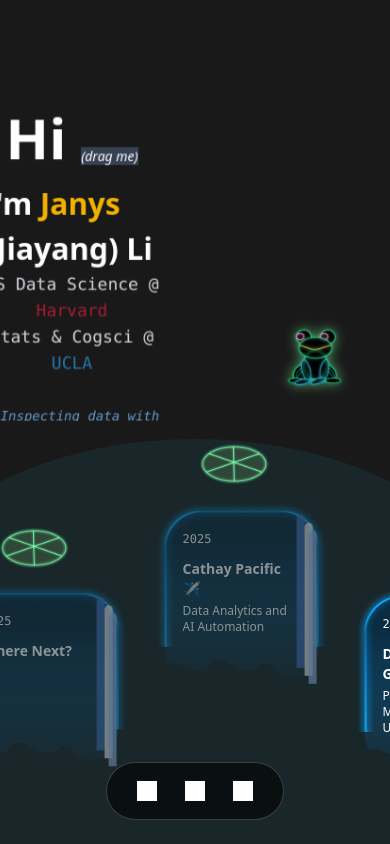
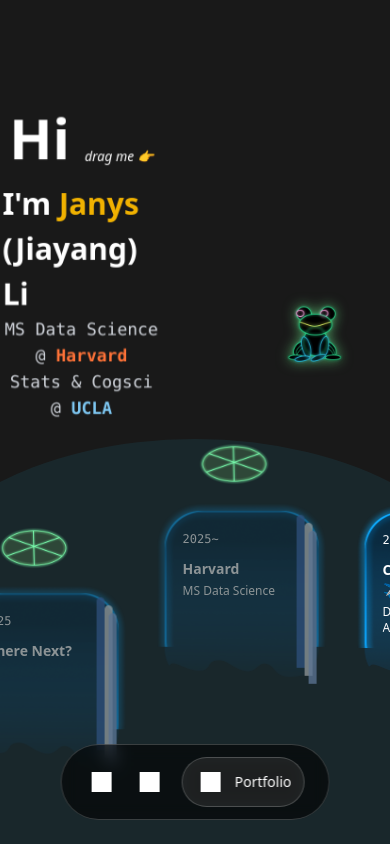
Before and after one commit to janys0v0/janys0v0.github.io, a Next.js app: page / in a window 390 px wide. Shown: the top 844 px of the page. Built offline with nearby package versions, Linux system fonts and the light colour scheme; grey boxes are pictures that could not be loaded.

Commit message:
added windwo contents

```diff
--- a/src/app/globals.css
+++ b/src/app/globals.css
@@ -44,7 +44,7 @@
 }
 
 .intro-description {
-  @apply text-[#6699cc] text-center md:text-left font-mono mb-0 text-sm mt-8;
+  @apply text-gray-400 text-center md:text-left font-mono mb-0 text-sm mt-8;
 }
 
 .profile-image-container {
@@ -104,6 +104,18 @@
   @apply absolute bottom-full left-1/2 transform -translate-x-1/2 mb-2 px-2 py-1 bg-black/80 text-white text-xs rounded whitespace-nowrap pointer-events-none;
 }
 
+.portfolio-group {
+  @apply flex items-center space-x-2 bg-white/10 backdrop-blur-sm rounded-full px-3 py-2 border border-white/20 hover:bg-white/15 transition-all duration-200 cursor-pointer;
+}
+
+.portfolio-group .social-icon {
+  @apply w-8 h-8 flex items-center justify-center rounded-full transition-colors duration-200;
+}
+
+.portfolio-text {
+  @apply text-white text-sm font-medium;
+}
+
 /* Portfolio Modal Styles */
 .portfolio-modal {
   @apply fixed inset-0 bg-black/70 backdrop-blur-sm flex items-center justify-center z-50 pointer-events-auto;
@@ -148,6 +160,41 @@
 
 .portfolio-action-button {
   @apply px-6 py-3 rounded-lg font-medium transition-colors text-center;
+}
+
+/* Tech Logo Styles */
+.tech-logo {
+  @apply inline-block bg-white rounded-md;
+  height: 2.0em;
+  padding: 4px;
+  vertical-align: middle;
+}
+
+.tech-logos-container {
+  @apply flex flex-wrap gap-2 items-center;
+  justify-content: flex-start;
+}
+
+/* Wait Message Animation */
+.wait-message {
+  @apply fixed top-1/2 left-1/2 z-[200] bg-black/80 text-white px-6 py-3 rounded-lg text-sm font-medium backdrop-blur-sm border border-white/20;
+  transform: translate(-50%, -50%);
+  animation: fadeOut 1s ease-out forwards;
+}
+
+@keyframes fadeOut {
+  0% {
+    opacity: 1;
+    transform: translate(-50%, -50%) scale(1);
+  }
+  70% {
+    opacity: 1;
+    transform: translate(-50%, -50%) scale(1);
+  }
+  100% {
+    opacity: 0;
+    transform: translate(-50%, -50%) scale(0.95);
+  }
 }
 
 .portfolio-action-button.primary {
--- a/src/app/page.tsx
+++ b/src/app/page.tsx
@@ -11,24 +11,57 @@
   const cylinderRef = useRef(null);
   const triggerRef = useRef(null);
   const [rotation, setRotation] = useState(0);
+  const rotationRef = useRef(0);
 
   const segments = [
-    <div className="intro-section z-20" key="intro">
+    <div className="intro-section z-20 max-w-[40%] mx-auto px-[30%] border-l-20 border-transparent pl-60" key="intro">
     <div className="intro-text">
-      <h1 className="intro-title">Hi <span className="text-sm align-bottom italic bg-gray-700 font-normal">(drag me)</span></h1>
+      <h1 className="intro-title">Hi <span className="text-sm align-bottom italic font-normal">drag me 👉 </span></h1>
       <h1> I&apos;m <span className="text-yellow-500">Janys</span> (Jiayang) Li</h1>
       {/* <hr className="intro-divider" /> */}
       <p className="intro-subtitle text-sm font-normal">
-        MS Data Science @ <span style={{ color: "#A51C30" }}>Harvard</span> <br />
-        Stats &amp; Cogsci @ <span style={{ color: "#2774AE" }}>UCLA</span>
+        MS Data Science @ <span style={{ color: "#FF7237", fontWeight: "bold" }}>Harvard</span> <br />
+        Stats &amp; Cogsci @ <span style={{ color: "#7EC8F3", fontWeight: "bold" }}>UCLA</span>
       </p>
-      <p className="intro-description italic font-normal">- Inspecting data with <span className="text-pink-400">Data Science</span>,<br/>- building solutions with <span className="text-pink-400">AI</span>.</p>
+      <p className="intro-description italic font-normal">- Inspecting questions with <span className="text-pink-400">Data Science</span>,<br/>
+      - building solutions with <span className="text-pink-400">AI</span>,<br/>
+      - Understanding human behavior with <span className="text-pink-400">Psychology</span>.</p>
     </div>
 </div>,
 
-<div>Coming Soon</div>,
-<div>Coming Soon</div>,
-<div>Coming Soon</div>,
+<div>
+  <h1>🔧 My Skillset</h1>
+  <p className = "intro-subtitle text-sm font-normal">
+    - <span className="text-pink-400">Programming: </span>Python, R, SQL, C++, HTML, CSS, React <br/>
+    - <span className="text-purple-400">Data Processing & Visualization: </span>Excel, Databricks, Tableau, Power BI <br/>
+    - <span className="text-green-400">Machine Learning: </span>PyTorch, TensorFlow <br/>
+    - <span className="text-blue-400">User Experience: </span>Figma, A/B Testing
+    </p>
+</div>,
+<div>
+<h1>❓ Where to find me</h1>
+  <p className = "intro-subtitle text-sm font-normal">
+    - <span className="text-yellow-400">Email: </span>janysli@g.harvard.edu<br/>
+    - <span className="text-cyan-400">Location: </span>Boston, MA <br/>
+    - <span className="text-emerald-400">If you can't find me, I'm probably: </span>🏂 On mountains or 🧗‍♀️ on walls<br/>
+    </p>
+</div>,
+<div>
+<h1 className="text-2xl">This site was built with...</h1>
+  <p className = "intro-subtitle text-sm font-normal">
+    - Interactive website with <span className="text-orange-400">Cursor</span>!<br/>
+    - Beautiful styling with <span className="text-blue-400">Tailwind CSS</span>!<br/>
+    - Smooth animations with <span className="text-red-400">GSAP</span>!<br/>
+    </p>
+    <div className="tech-logos-container">
+      <img src="https://cdn.freelogovectors.net/wp-content/uploads/2025/06/cursor-logo-freelogovectors.net_.png" alt="Cursor Logo" className="tech-logo" />
+      <img src="https://cdn.worldvectorlogo.com/logos/tailwind-css-1.svg" alt="Tailwind CSS Logo" className="tech-logo" />
+      <img src="https://miro.medium.com/1*CPF3XWLLwtr43AU37kQwrA.jpeg" alt="GSAP Logo" className="tech-logo" />
+      <img src="https://www.freelogovectors.net/wp-content/uploads/2023/09/next-js-logo-freelogovectors.net_.png" alt="Next.js Logo" className="tech-logo" />
+      <img src="https://www.freelogovectors.net/wp-content/uploads/2023/02/react-logo-freelogovectors.net_.png" alt="React Logo" className="tech-logo" />
+      <img src="https://global.discourse-cdn.com/sitepoint/original/3X/b/5/b59a78e2ed76c705f3c0dcb300f3f222aefdcd99.png" alt="TypeScript Logo" className="tech-logo" />
+    </div>
+</div>,
     <div className="profile-image-container" key="profile">
     <div className="profile-image-wrapper">
       <Image
@@ -50,29 +83,48 @@
       const proxy = document.createElement("div");
       gsap.set(proxy, { x: 0 });
 
-      // Initialize rotation value
-      let currentRotation = rotation;
-
       // Create draggable functionality
-      Draggable.create(proxy, {
+      const draggableInstance = Draggable.create(proxy, {
         type: "x",
         trigger: triggerRef.current,
         onDrag: function() {
-          // Calculate rotation based on drag distance (adjust sensitivity as needed)
-          // Reduced sensitivity from 0.2 to 0.05 to make dragging slower
-          currentRotation = rotation - (this.x * 0.1);
+          // Calculate rotation based on drag distance from the starting position
+          // Use the initial rotation as the base and add the drag delta
+          const dragDelta = this.x;
+          const currentRotation = rotationRef.current - (dragDelta * 0.1);
 
           // Apply rotation to the cylinder
           gsap.set(cylinderRef.current, { rotationY: currentRotation });
         },
         onDragEnd: function() {
           // Update the stored rotation state when drag ends
+          const dragDelta = this.x;
+          const currentRotation = rotationRef.current - (dragDelta * 0.1);
           setRotation(currentRotation);
+          rotationRef.current = currentRotation;
+
+          // Reset the proxy position for the next drag
+          gsap.set(proxy, { x: 0 });
         }
       });
 
       // Apply initial rotation
       gsap.set(cylinderRef.current, { rotationY: rotation });
+
+      // Cleanup function to kill the draggable instance
+      return () => {
+        if (draggableInstance && draggableInstance[0]) {
+          draggableInstance[0].kill();
+        }
+      };
+    }
+  }, []); // Remove rotation from dependencies to prevent recreation
+
+  // Separate effect to handle rotation updates
+  useEffect(() => {
+    if (cylinderRef.current) {
+      gsap.set(cylinderRef.current, { rotationY: rotation });
+      rotationRef.current = rotation;
     }
   }, [rotation]);
 
--- a/src/components/SocialPanel.tsx
+++ b/src/components/SocialPanel.tsx
@@ -79,12 +79,16 @@
               iconUrl="https://cdn.jsdelivr.net/npm/simple-icons@v9/icons/github.svg"
               tooltip="GitHub"
             />
-            <SocialIcon
-              href="#"
-              iconUrl="https://cdn.jsdelivr.net/npm/simple-icons@v9/icons/portfolio.svg"
-              tooltip="Portfolio"
-              onClick={handlePortfolioClick}
-            />
+            <div className="portfolio-group" onClick={handlePortfolioClick}>
+              <div className="social-icon">
+                <img
+                  src="https://cdn.jsdelivr.net/npm/simple-icons@v9/icons/folder.svg"
+                  alt="Portfolio"
+                  className="w-5 h-5 filter brightness-0 invert"
+                />
+              </div>
+              <span className="portfolio-text">Portfolio</span>
+            </div>
           </div>
         </div>
       </div>
--- a/src/components/frogHop.tsx
+++ b/src/components/frogHop.tsx
@@ -16,17 +16,18 @@
 // Keep existing leaves and add more to the right
 const leafData: LeafData[] = [
   { relX: 0.05, relY: 0.5, title: "Where Next?", text: "???" , year: "2025"},
+  { relX: 0.05, relY: 0.4, title: "Harvard", text: "MS Data Science" , year: "2025~"},
   { relX: 0.10, relY: 0.4, title: "Cathay Pacific ✈️", text: "Data Analytics and AI Automation" , year: "2025"},
   { relX: 0.15, relY: 0.5, title: "Develop for Good 🍃", text: "Product Management & User Research" , year: "2025"},
   { relX: 0.20, relY: 0.4, title: "Ekimetrics", text: "AI Development & Market Analytics Consulting" , year: "2024"},
-  { relX: 0.45, relY: 0.5, title: "ACME Lab @ UCLA", text: "Research in psychological symptoms & emotional flexibilty" , year: "2022~"},
-  { relX: 0.65, relY: 0.4, title: "Nova, Tech for Good", text: "Frontend Development & UX Design" , year: "2022~"},
+  { relX: 0.45, relY: 0.5, title: "ACME Lab @ UCLA", text: "Research in psychological symptoms & emotional flexibilty" , year: "2022~2024"},
+  { relX: 0.65, relY: 0.4, title: "Nova, Tech for Good", text: "Frontend Development & UX Design" , year: "2022~2025"},
   { relX: 0.85, relY: 0.5, title: "Ozcan Lab", text: "Research in Computer Vision for Medical Imaging" , year: "2023"},
   { relX: 1.05, relY: 0.4, title: "Ipsos", text: "User Experience Research Consulting" , year: "2022"},
   { relX: 1.25, relY: 0.5, title: "UCLA", text: "Statistics & Data Science; Cognitive Science" , year: "2021~2025"},
   { relX: 1.45, relY: 0.4, title: "Cranbrook Schools", text: "Frozen in the icy lakes ❄️" , year: "2019"},
   { relX: 1.65, relY: 0.5, title: "Virginia Episcopal School", text: "Tennis player, Sweeper of red autumn leaves 🍁" , year: "2018"},
-  { relX: 1.85, relY: 0.4, title: "Shenzhen", text: "Born and grew up to 15 🎹" , year: "2003"}
+  { relX: 1.85, relY: 0.4, title: "Shenzhen", text: "Born and grew up to 15 🎹" , year: "Long Ago..."}
 ];
 
 const FROG_OFFSET_Y = -30;
@@ -64,6 +65,10 @@
 
   // State for intro animation completion
   const [introAnimationComplete, setIntroAnimationComplete] = useState(false);
+
+  // State for wait message
+  const [showWaitMessage, setShowWaitMessage] = useState(false);
+  const waitMessageTimeoutRef = useRef<NodeJS.Timeout | null>(null);
 
   // Effect to calculate absolute positions
   useEffect(() => {
@@ -211,6 +216,18 @@
   }, [step, calculatedLeafPositions, controls, isHopping, updateScrollPosition]);
 
   const handleLeafClick = (targetIndex: number) => {
+    // Check if intro animation is still running or if currently hopping
+    if (!introAnimationComplete || isHopping) {
+      // Only show message if not already showing
+      if (!showWaitMessage) {
+        setShowWaitMessage(true);
+        // Auto-hide after animation completes (1s)
+        waitMessageTimeoutRef.current = setTimeout(() => setShowWaitMessage(false), 1000);
+      }
+      return;
+    }
+
+    // Only proceed if positions are available and target is different
     if (targetIndex !== step && calculatedLeafPositions.length > 0) {
       animateHop(targetIndex);
     }
@@ -224,6 +241,7 @@
       const runIntroAnimation = async () => {
         // Mark animation as started to prevent multiple runs
         setIntroAnimationComplete(true);
+        setIsHopping(true);
 
         // Get the index of the rightmost leaf (from the initially visible set)
         const initialIndex = 6; // This is the 5th leaf (the original rightmost leaf)
@@ -386,6 +404,9 @@
           // Update step state to match current position
           setStep(i);
         }
+
+        // Mark intro animation as complete
+        setIsHopping(false);
       };
 
       runIntroAnimation();
@@ -399,6 +420,15 @@
       scrollContainerRef.current.style.transition = 'transform 0.5s ease-out';
     }
   }, [scrollPosition]);
+
+  // Cleanup timeout on unmount
+  useEffect(() => {
+    return () => {
+      if (waitMessageTimeoutRef.current) {
+        clearTimeout(waitMessageTimeoutRef.current);
+      }
+    };
+  }, []);
 
   return (
     <div
@@ -432,7 +462,7 @@
         {calculatedTextBoxPositions.map((pos, i) => (
           <div
             key={`text-${i}`}
-            className={`text-box absolute p-10 pl-12 text-white w-[200px] min-h-[100px] overflow-y-auto transition-all duration-500 ${i === step ? 'illuminated' : 'opacity-50 floating-animation'}`}
+            className={`text-box absolute p-10 pl-12 text-white w-[200px] min-h-[100px] overflow-y-auto transition-all duration-500 cursor-pointer ${i === step ? 'illuminated' : 'opacity-50 floating-animation'}`}
             style={{
               left: pos.left,
               top: pos.top,
@@ -443,6 +473,7 @@
               height: 'auto', // Allow height to adjust based on content
               minHeight: '200px', // Minimum height
             }}
+            onClick={() => handleLeafClick(i)}
           >
             <p className="font-mono text-xs mb-1 whitespace-normal break-words text-shadow py-0">{leafData[i].year}</p>
             <h4 className="font-bold text-sm mb-1 whitespace-normal break-words text-shadow pt-2">{leafData[i].title}</h4>
@@ -467,6 +498,13 @@
           </div>
         </motion.div>
       </div>
+
+      {/* Wait Message */}
+      {showWaitMessage && (
+        <div className="wait-message">
+          Please wait until the frog finishes hopping!
+        </div>
+      )}
      </div>
   );
 }
```
